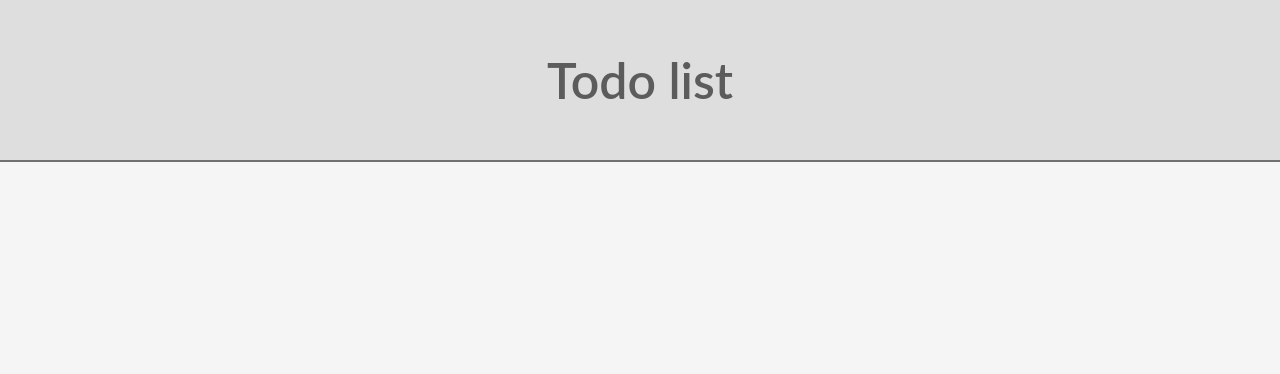
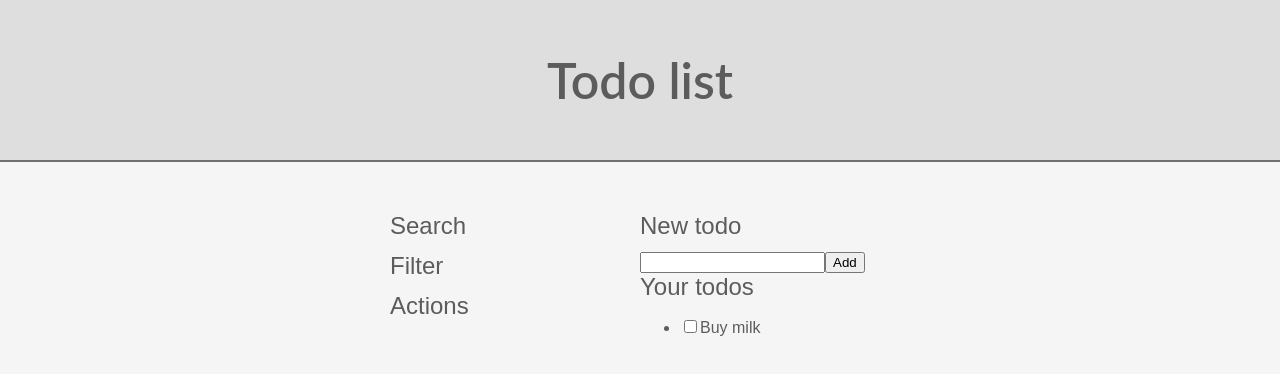
Before and after one commit to LemonyPie/redux-mobx-todo-list, a React (Create React App) app: page / in a window 1280 px wide. Shown: the top 374 px of the page. Built offline with nearby package versions, Linux system fonts and the light colour scheme; a web font is replaced by a local one.

Commit message:
feat(App, AddTodo, Filters, TodoList): new components, heading styling

```diff
--- a/src/App.js
+++ /dev/null
@@ -1,16 +0,0 @@
-import React, { Component } from 'react';
-import './App.scss';
-
-class App extends Component {
-  render() {
-    return (
-      <div className="App">
-        <header className="header">
-            <h1>Todo list</h1>
-        </header>
-      </div>
-    );
-  }
-}
-
-export default App;
--- /dev/null
+++ b/src/App.jsx
@@ -0,0 +1,27 @@
+import React, { Component } from 'react';
+import Filters from './components/Filters';
+import AddTodo from './components/AddTodo';
+import TodoList from './components/TodoList';
+
+import './App.scss';
+
+class App extends Component {
+  render() {
+    return (
+      <div className="App">
+        <header className="header">
+            <h1>Todo list</h1>
+        </header>
+        <main className="main">
+          <Filters />
+          <div>
+            <AddTodo />
+            <TodoList />
+          </div>
+        </main>
+      </div>
+    );
+  }
+}
+
+export default App;
--- a/src/App.scss
+++ b/src/App.scss
@@ -29,3 +29,16 @@ body {
         color: $text-primary;
     }
 }
+
+.main {
+    display: flex;
+    width: 600px;
+    margin: 0 auto;
+    padding: 50px;
+    box-sizing: border-box;
+}
+
+h2 {
+    margin: 0 0 12px;
+    @include font-family-normal( $font-size-large );
+}
--- /dev/null
+++ b/src/components/AddTodo.jsx
@@ -0,0 +1,17 @@
+import React, { Component } from 'react';
+
+class AddTodo extends Component {
+  render() {
+    return (
+      <section>
+        <h2>New todo</h2>
+        <div>
+          <input type="text"/>
+          <button>Add</button>
+        </div>
+      </section>
+    );
+  }
+}
+
+export default AddTodo;
--- /dev/null
+++ b/src/components/Filters.jsx
@@ -0,0 +1,22 @@
+import React, { Component } from "react";
+import './Filters.scss';
+
+class Filters extends Component {
+  render() {
+    return (
+      <div className="filters">
+        <section>
+          <h2>Search</h2>
+        </section>
+        <section>
+          <h2>Filter</h2>
+        </section>
+        <section>
+          <h2>Actions</h2>
+        </section>
+      </div>
+    )
+  }
+}
+
+export default Filters;
--- /dev/null
+++ b/src/components/Filters.scss
@@ -0,0 +1,5 @@
+.filters {
+  width: 250px;
+  padding-right: 50px;
+  box-sizing: border-box;
+}
--- /dev/null
+++ b/src/components/TodoList.jsx
@@ -0,0 +1,16 @@
+import React, { Component } from 'react';
+
+class TodoList extends Component {
+  render() {
+    return (
+      <section>
+        <h2>Your todos</h2>
+        <ul className="todo-list">
+          <li className="todo-list__item"><label><input type="checkbox"/>Buy milk</label></li>
+        </ul>
+      </section>
+    );
+  }
+}
+
+export default TodoList;
--- a/src/styles/variables.scss
+++ b/src/styles/variables.scss
@@ -6,3 +6,25 @@ $text-primary: #5c5c5c;
 
 $background-medium: $medium-gray;
 $background-primary: $primary-gray;
+
+$font-family-primary: 'source-sans-pro', sans-serif;
+
+$font-size-large: 1.5rem;
+$font-size-regular: 1rem;
+$font-size-small: 0.875rem;
+$font-size-x-small: 0.75rem;
+
+
+@mixin font-family-normal( $font-size ){
+  font-family: $font-family-primary;
+  font-size: $font-size;
+  font-weight: 400;
+  font-style: normal;
+}
+
+@mixin font-family-light( $font-size ){
+  font-family: $font-family-primary;
+  font-size: $font-size;
+  font-weight: 300;
+  font-style: normal;
+}
```
